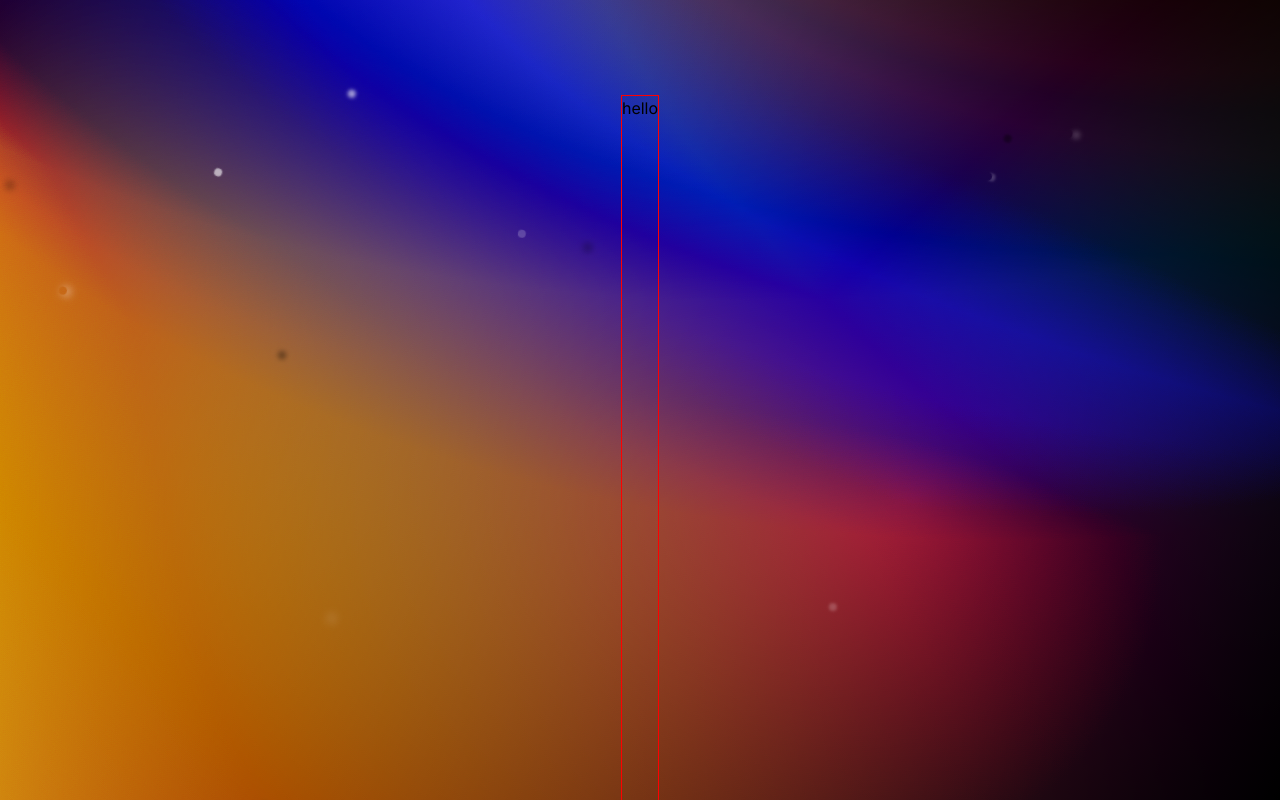
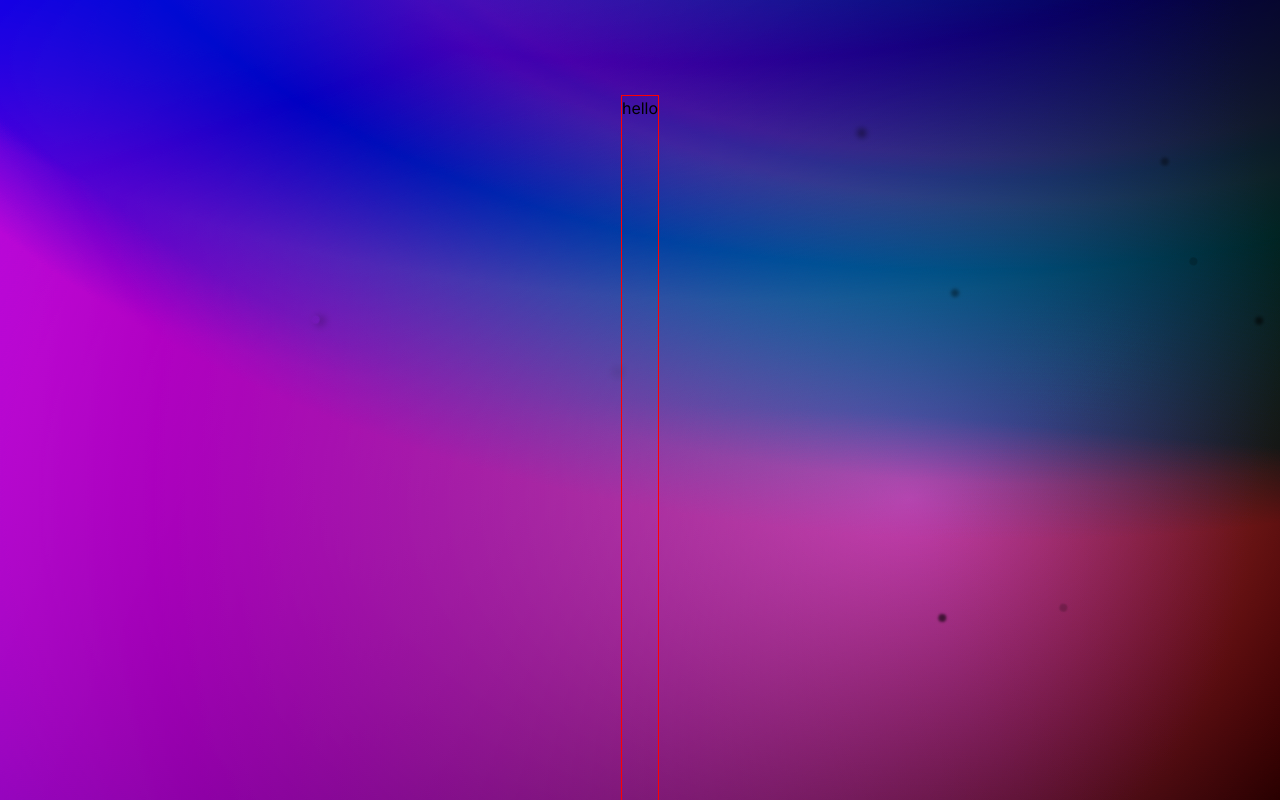
Before and after one commit to coreydunkin/coreydunkin2024, a Next.js app in the folder frontend/: page / in a window 1280 px wide. Shown: the top 800 px of the page. Built offline with nearby package versions, Linux system fonts and the light colour scheme.

Commit message:
init build
added animated background, randomised it's animation
randomised some "dust"
added scss

```diff
--- a/frontend/src/components/Background/Background.module.scss
+++ b/frontend/src/components/Background/Background.module.scss
@@ -1,4 +1,5 @@
 @import '../_shared.scss';
+
 
 .background {
   position: fixed;
@@ -15,6 +16,7 @@
           radial-gradient(100% 100% at calc( 80% - var(--x)) calc( 0% - var(--y)), $color5, $color6),
           radial-gradient(150% 210% at calc(100% + var(--x)) calc( 0% + var(--y)), $color7, $color8),
           radial-gradient(100% 100% at calc(100% - var(--x)) calc(30% - var(--y)), $color9, $color10),
+          radial-gradient(100% 100% at calc(100% - var(--x)) calc(30% - var(--y)), $color2, $color1),
           linear-gradient(60deg, $color11, $color12);
   background-blend-mode: overlay, overlay, difference, difference, difference, normal;
   z-index: -1;
--- a/frontend/src/components/Background/Background.tsx
+++ b/frontend/src/components/Background/Background.tsx
@@ -17,10 +17,11 @@ const Background = () => {
 
     const animate = (time) => {
       animationRef.current = requestAnimationFrame(animate);
-      const el = document.body;
+      const el = document.getElementById("background");
       timeRef.current += 0.005; // This will make it more unpredictable
       el.style.setProperty('--posX', ((Math.sin(timeRef.current) + 1) / 2) * 500);
       el.style.setProperty('--posY', ((Math.cos(timeRef.current) + 1) / 2) * 500 + scrollYRef.current / 10);
+      el.style.setProperty('--rotate', ((Math.sin(timeRef.current) + 1) / 2) * 1000);
     };
 
     animationRef.current = requestAnimationFrame(animate);
@@ -33,7 +34,7 @@ const Background = () => {
   return (
     <>
       <Particles />
-      <section className={s.background} />
+      <section id="background" className={s.background} />
     </>
   );
 };
--- a/frontend/src/components/Background/Particles/Particles.module.scss
+++ b/frontend/src/components/Background/Particles/Particles.module.scss
@@ -217,8 +217,8 @@ $animation-iteration-count: infinite;
 //$color2: #E45A84;
 //$color3: #FFACAC;
 
-$color1: rgba(255,255,255,0.6);
-$color2: rgba(255,255,255,0.2);
+$color1: rgba(0,0,0,0.6);
+$color2: rgba(0,0,0,0.2);
 $color3: rgba(0,0,0,0.4);
 
 @keyframes #{$animation-name} {
@@ -244,6 +244,7 @@ $color3: rgba(0,0,0,0.4);
 
     @for $i from 0 through 14 {
       &:nth-child(#{$i}) {
+
         @if $i % 3 == 0 {
           color: $color1;
         } @elseif $i % 3 == 1 {
@@ -251,7 +252,7 @@ $color3: rgba(0,0,0,0.4);
         } @else {
           color: $color3;
         }
-
+        //transform: scale(random());
         top: percentage(random());
         left: percentage(random());
         transform-origin: random()*-30 + vw random()*-30 + vh;
```
